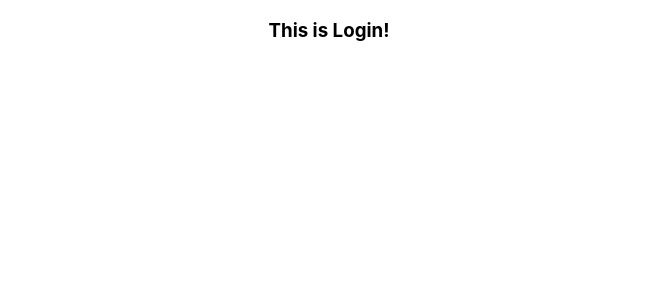
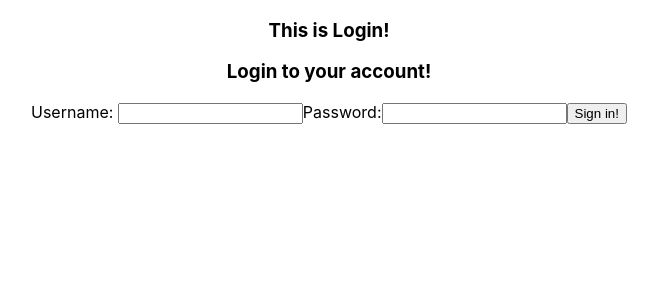
Before and after one commit to Lirucy/Peeved, a React (Create React App) app in the folder client/: page /login in a window 1280 px wide. Shown: the top 300 px of the page, without its empty margins (311-969 px from the left). Built offline with nearby package versions, Linux system fonts and the light colour scheme.

Commit message:
login featre complete

```diff
--- a/client/src/App.js
+++ b/client/src/App.js
@@ -4,6 +4,7 @@ import { useState } from "react";
 // import Post from "./components/Post";
 // import Home from "./screens/Home";
 import Register from "./screens/Register";
+import Login from "./screens/Login";
 // import NewPost from "./screens/NewPost";
 // import EditPost from "./screens/EditPost";
 import './App.css';
@@ -25,7 +26,7 @@ function App() {
           </Route>
           <Route path="/login">
           <h3>This is Login!</h3>
-            {/* <Login /> */}
+            <Login setUser={setUser}/>
           </Route>
           <Route path="/new-post">
           <h3>This is New Post!</h3>
--- a/client/src/screens/Login.jsx
+++ b/client/src/screens/Login.jsx
@@ -1,8 +1,38 @@
-const Login = () => {
+import { useState } from "react";
+import { useHistory } from "react-router-dom";
+import { loginUser } from "../services";
+
+const Login = (props) => {
+    const [username, setUsername] = useState("");
+    const [password, setPassword] = useState("");
+    const history = useHistory();
+
+    const handelSubmit = async (e) => {
+        try {
+            e.preventDefaul();
+            const userInfo = {
+                username,
+                password
+            }
+            const user = await loginUser(userInfo)
+            props.setUser(user)
+            history.push("/")
+        } catch (error) {
+            console.error(error.message)
+        }
+    }
+
     return (
-        <div>
-            <h3>This is login!</h3>
-        </div>
+        <section>
+            <h3>Login to your account!</h3>
+            <form onSubmit={handelSubmit}>
+                <label htmlFor="username">Username: </label>
+                <input id="username" type="text" value={username} onChange={(e) => setUsername(e.target.value)} />
+                <label htmlFor="password">Password:</label>
+                <input id="password" type="password" value={password} onChange={(e) => setPassword(e.target.value)} />
+                <button type="submit">Sign in!</button>
+            </form>
+        </section>
     );
 };
 
```
